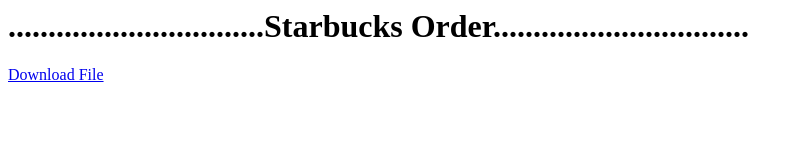
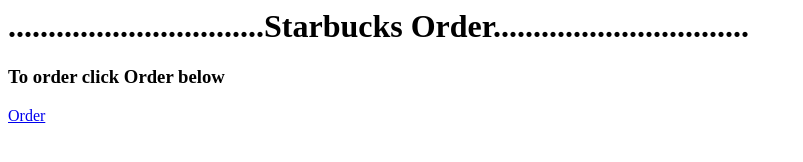
Before and after one commit to SamBam123456789/Samaksh_Starbucks.github.io, a plain HTML site: page index.html in a window 1280 px wide. Shown: the whole page, without its empty margins (0-803 px from the left). Drawn offline with Linux system fonts and the light colour scheme.

Commit message:
Update index.html

```diff
--- a/index.html
+++ b/index.html
@@ -5,6 +5,7 @@
         </head>
         <body>
             <h1>................................Starbucks Order................................</h1>
-            <a href="code.py" download>Download File</a>
+            <h3>To order click Order below</h3>
+                <a href="code.py" download>Order</a>
         </body>
 </html>
```
